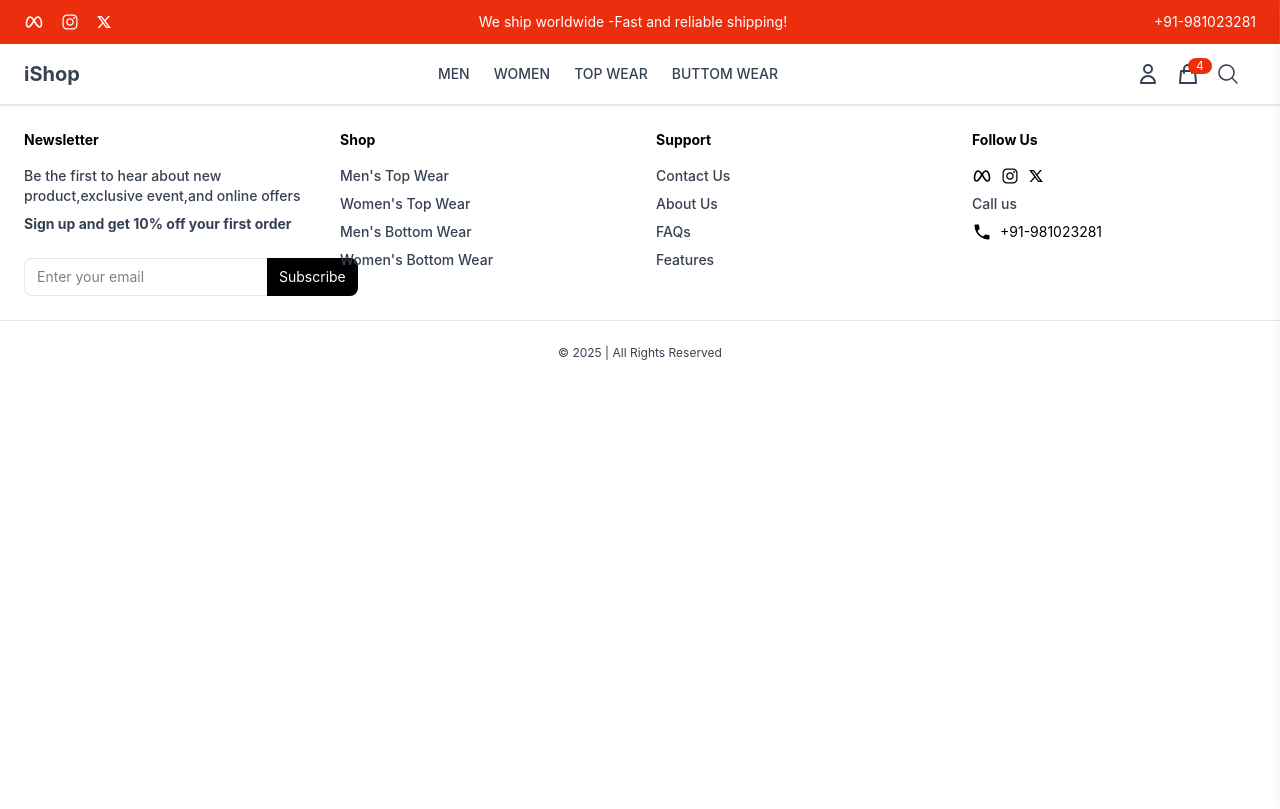
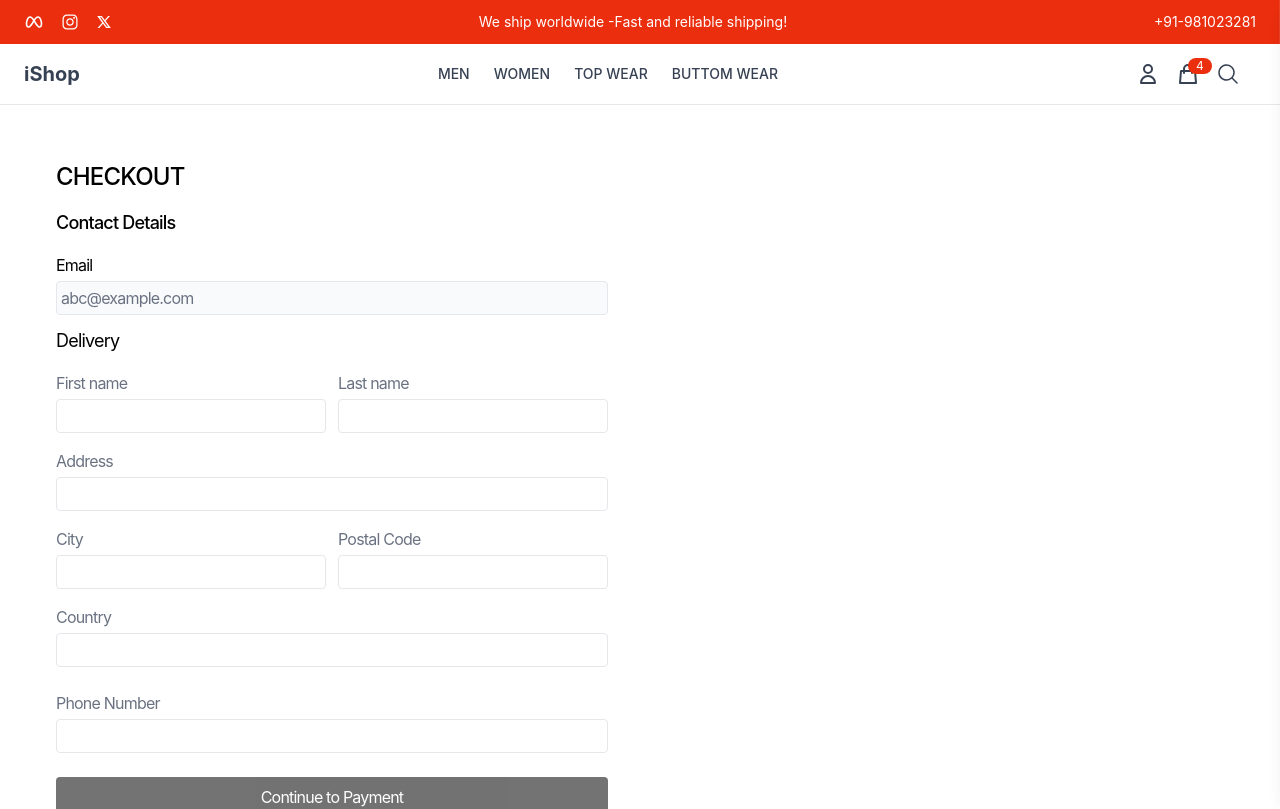
Before and after one commit to Vish75-c/Ecommerce, a React (Vite) app in the folder frontend/: page /checkout in a window 1280 px wide. Shown: the top 809 px of the page. Built offline with nearby package versions, Linux system fonts and the light colour scheme.

Commit message:
FixedBugs

```diff
--- a/frontend/package.json
+++ b/frontend/package.json
@@ -10,6 +10,7 @@
     "preview": "vite preview"
   },
   "dependencies": {
+    "@paypal/react-paypal-js": "^8.9.2",
     "@tailwindcss/vite": "^4.1.14",
     "react": "^19.1.1",
     "react-dom": "^19.1.1",
--- a/frontend/src/components/Cart/Checkout.jsx
+++ b/frontend/src/components/Cart/Checkout.jsx
@@ -1,11 +1,142 @@
-import React from 'react'
+import React from "react";
+import { useNavigate } from "react-router-dom";
+import { useState } from "react";
+import Paypalbtn from "./Paypalbtn";
+const Checkout = () => {
+    const navigate=useNavigate();
+  const [shippingid, setshippingid] = useState("");
+  const [shipping, setshipping] = useState({
+    firstname: "",
+    lastname: "",
+    address: "",
+    city: "",
+    postal: "",
+    country: "",
+    phonenumber: "",
+  });
+  const handlechange = (e) => {
+    const dub = { ...shipping };
+    dub[e.target.name] = e.target.value;
+    setshipping(dub);
+  };
+  const handlesubmit = (e) => {
+    console.log(shippingid);
+    e.preventDefault();
+    setshippingid("123");
+  };
+  const handlesuccess=(details)=>{
+    console.log(details)
+    navigate('/order-confirmation')
+  }
+  return (
+    <div className="px-6 py-6  mx-auto max-w-7xl grid  grid-cols-1 lg:grid-cols-2  tracking-tighter">
+      <div className=" p-8  space-y-2 ">
+        <h1 className="mb-4 font-medium text-2xl uppercase">Checkout</h1>
+        <h3 className="mb-4 font-medium text-lg">Contact Details</h3>
+        <div className="flex flex-col mb-3">
+          <label className="block mb-1 ">Email</label>
+          <input
+            type="email"
+            value="abc@example.com"
+            disabled
+            className="p-1 border text-gray-500 border-gray-200 rounded-sm bg-gray-50 "
+          />
+        </div>
+        <p className="text-lg mb-4">Delivery</p>
+        <form onSubmit={handlesubmit} className="text-gray-500">
+          <div className="grid grid-cols-2 gap-3 mb-4">
+            <div className="flex flex-col">
+              <label className="block mb-1 text-gray-500">First name</label>
+              <input
+                type="text"
+                name="firstname"
+                value={shipping["firstname"]}
+                onChange={handlechange}
+                className="p-1 border border-gray-200 rounded-sm focus:ring-1 outline-none focus:ring-gray-200 "
+              />
+            </div>
+            <div className="flex flex-col">
+              <label className="block mb-1 text-gray-500">Last name</label>
+              <input
+                name="lastname"
+                value={shipping["lastname"]}
+                onChange={handlechange}
+                type="text"
+                className="p-1 border border-gray-200 rounded-sm focus:ring-1 outline-none focus:ring-gray-200 "
+              />
+            </div>
+          </div>
+          {/* Address */}
+          <div className="flex flex-col mb-4">
+            <label className="block mb-1 text-gray-500">Address</label>
+            <input
+              name="address"
+              value={shipping["address"]}
+              onChange={handlechange}
+              type="text"
+              className="p-1 border border-gray-200 rounded-sm focus:ring-1 outline-none focus:ring-gray-200 "
+            />
+          </div>
+          {/*  City+Postal  */}
+          <div className="grid grid-cols-2 gap-3 mb-4">
+            <div className="flex flex-col">
+              <label className="block mb-1 text-gray-500">City</label>
+              <input
+                name="city"
+                value={shipping["city"]}
+                onChange={handlechange}
+                type="text"
+                className="p-1 border border-gray-200 rounded-sm focus:ring-1 outline-none focus:ring-gray-200 "
+              />
+            </div>
+            <div className="flex flex-col">
+              <label className="block mb-1 text-gray-500">Postal Code</label>
+              <input
+                name="postal"
+                value={shipping["postal"]}
+                onChange={handlechange}
+                type="text"
+                className="p-1 border border-gray-200 rounded-sm focus:ring-1 outline-none focus:ring-gray-200 "
+              />
+            </div>
+          </div>
+          {/* Country */}
+          <div className="flex flex-col mb-6">
+            <label className="block mb-1 text-gray-500">Country</label>
+            <input
+              name="country"
+              value={shipping["country"]}
+              onChange={handlechange}
+              type="text"
+              className="p-1 border border-gray-200 rounded-sm focus:ring-1 outline-none focus:ring-gray-200 "
+            />
+          </div>
+          {/* Phone Number */}
+          <div className="flex flex-col mb-6">
+            <label className="block mb-1 text-gray-500">Phone Number</label>
+            <input
+              name="phonenumber"
+              value={shipping["phonenumber"]}
+              onChange={handlechange}
+              type="text"
+              className="p-1 border border-gray-200 rounded-sm focus:ring-1 outline-none focus:ring-gray-200 "
+            />
+          </div>
+          {shippingid.length == 0 ? (
+            <button className="text-white opacity-55 bg-black rounded-sm w-full p-2">
+              Continue to Payment
+            </button>
+          ) : (
+            <div>
+              <h1>Pay Using paypal</h1>
+              <Paypalbtn amount={100} onSuccess={handlesuccess} onError={(err)=>alert("Payment Failed")}/>
+            </div>
+          )}
+        </form>
+      </div>
+      <div className="w-full"></div>
+    </div>
+  );
+};
 
-const Checkout = () => {
-  return (
-    <div>
-
-    </div>
-  )
-}
-
-export default Checkout
+export default Checkout;
--- /dev/null
+++ b/frontend/src/components/Cart/Paypalbtn.jsx
@@ -0,0 +1,47 @@
+import React from "react";
+import {
+  PayPalScriptProvider,
+  PayPalButtons,
+} from "@paypal/react-paypal-js";
+
+const Paypalbtn = ({ amount = "10.00", onSuccess, onError }) => {
+  return (
+    <PayPalScriptProvider
+      options={{
+        "client-id": "ATQ1PkeWJkYGanEM6dBCrJh4gCfBHhSDMLNzkHDlV-I6t-4HYjONGFJTJhxHLT-tJ5qvGgpkIzNEzkEH", // 👈 replace this
+        currency: "USD",
+      }}
+    >
+      <div className="flex flex-col items-center w-full gap-3">
+        <PayPalButtons
+          style={{ layout: "vertical", color: "gold", shape: "rect", label: "paypal" }}
+          createOrder={(data, actions) => {
+            return actions.order.create({
+              purchase_units: [
+                {
+                  amount: {
+                    value: amount.toString(), // must be string
+                  },
+                },
+              ],
+            });
+          }}
+          onApprove={(data, actions) => {
+            return actions.order.capture().then((details) => {
+              const name = details.payer.name.given_name;
+              alert(`✅ Transaction completed by ${name}`);
+              if (onSuccess) onSuccess(details);
+            });
+          }}
+          onError={(err) => {
+            console.error("PayPal Error:", err);
+            alert("❌ Payment failed");
+            if (onError) onError(err);
+          }}
+        />
+      </div>
+    </PayPalScriptProvider>
+  );
+};
+
+export default Paypalbtn;
```
Also changed, not shown: 1 other file (tests, documents, lock files or other folders).
